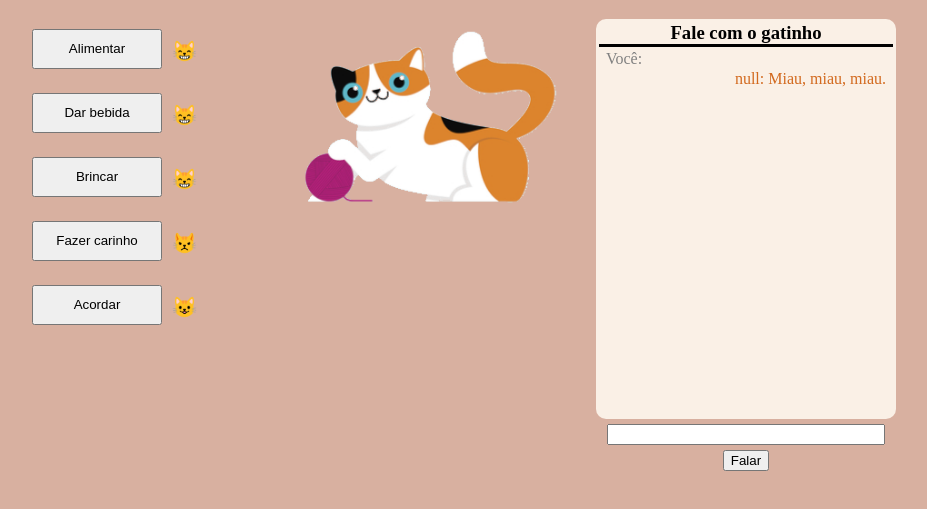
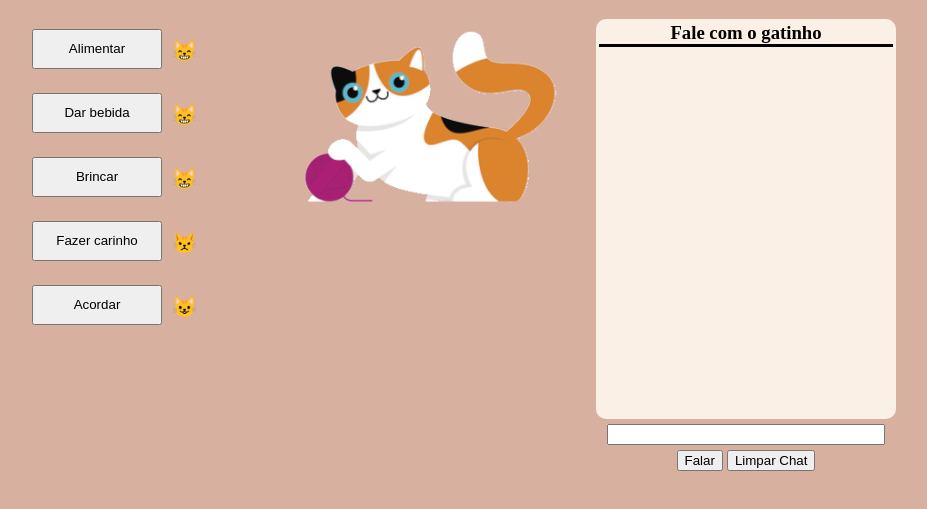
Before and after one commit to LelePG/Virtual-Cat, a plain HTML site: page controles.html in a window 1280 px wide. Both pictures are taken after a click on the button "Falar". Shown: the part 61-570 px from the top of the page, without its empty margins (176-1103 px from the left). Drawn offline with Linux system fonts and the light colour scheme.

Commit message:
Adicionado botao d elimpar o chat

```diff
--- a/controles.html
+++ b/controles.html
@@ -57,6 +57,7 @@
         <div id="text"><h3>Fale com o gatinho</h3></div>
         <input type="text" id="mensagem" />
         <input type="button" value="Falar" id="conversar" />
+        <input type="button" value="Limpar Chat" id="limpar-chat" />
       </div>
     </div>
     <script src="javascript/variaveisControles.js"></script>
--- a/javascript/scriptControles.js
+++ b/javascript/scriptControles.js
@@ -15,7 +15,12 @@ inicializaStatus();
 //Falar com o gato
 document.getElementById("conversar").addEventListener("click", function () {
   let textoUsuario = document.getElementById("mensagem");
-  //console.log(textoUsuario);
+  //console.log(textoUsuario.value);
+  if (!textoUsuario.value) {
+    //se eu tiver um falsy value na string, saio do código
+    window.alert("Você não digitou nada no campo de texto.");
+    return;
+  }
   voceDiz(textoUsuario.value);
   const respostaGato = [
     "Miau.",
@@ -115,3 +120,7 @@ document.getElementById("btn-acordar").addEventListener("click", function () {
     aviso(`${NOMEDOGATO} foi dormir.`);
   }
 });
+
+document.getElementById("limpar-chat").addEventListener("click", function () {
+  caixaTexto.innerHTML = `<h3>Fale com o gatinho</h3></div>`;
+});
```
